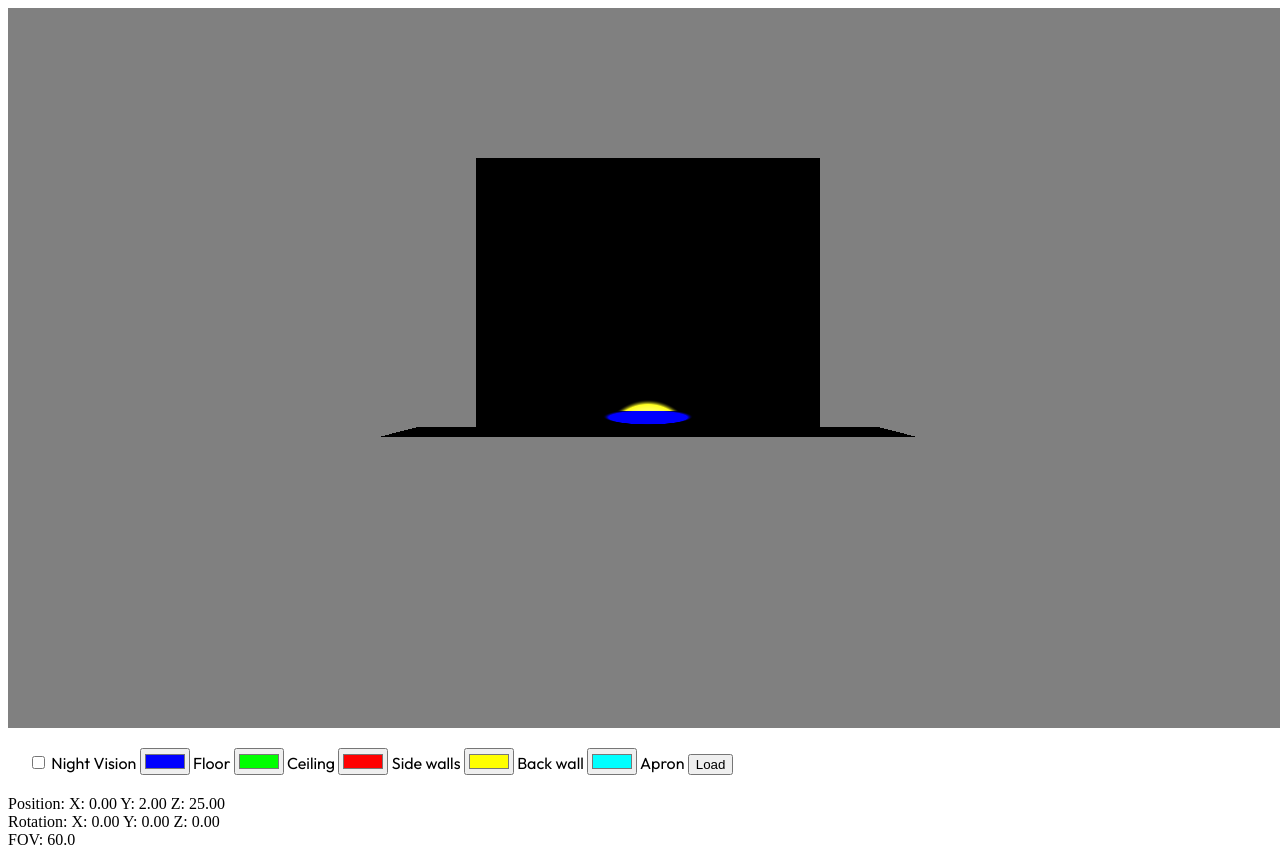
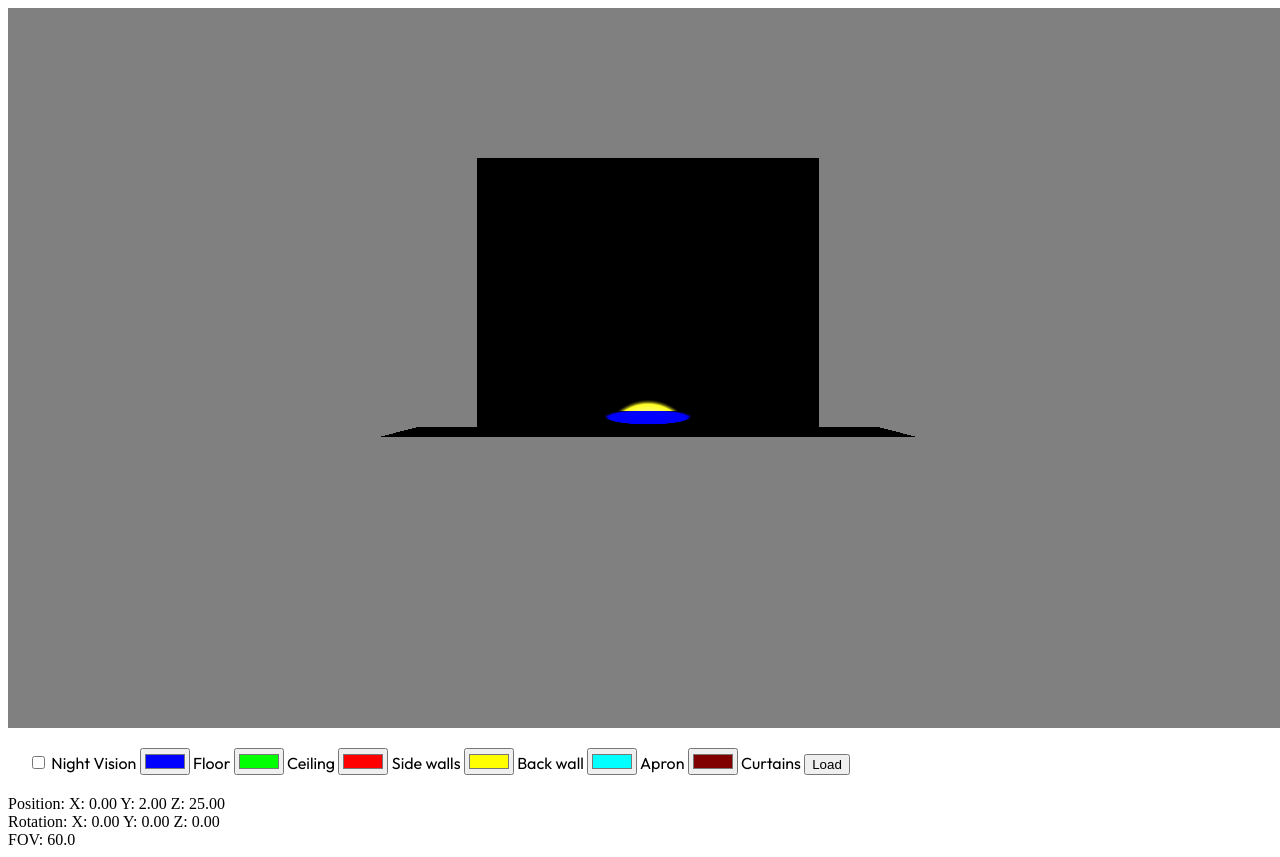
Before and after one commit to dericksonmark/stagery, a plain HTML site: page ext/app.html in a window 1280 px wide. Both pictures are taken after a click on the button "Load". Drawn offline with nearby package versions, Linux system fonts and the light colour scheme.

Commit message:
Implement curtain builder & render top front curtain

```diff
--- a/ext/app.html
+++ b/ext/app.html
@@ -6,8 +6,9 @@
     <meta name="viewport" content="width=device-width, initial-scale=1.0">
     <link rel="stylesheet" href="./css/app.css">
     <script src="https://cdn.jsdelivr.net/npm/three@0.135.0/build/three.min.js" integrity="sha256-vQtw4P6aOmzeRrza0ncPNvHHxAEDLDYA+Bt+nZAWFV4=" crossorigin="anonymous"></script>
+    <script src="./js/curtainbuilder.js"></script>
+    <script src="./js/lightbuilder.js"></script>
     <script src="./js/stagebuilder.js"></script>
-    <script src="./js/lightbuilder.js"></script>
     <script src="./js/webgl.js"></script>
     <script src="./js/compatibility.js"></script>
     <script defer src="./js/uimanager.js"></script>
@@ -30,6 +31,8 @@
         <label for="back">Back wall</label>
         <input type="color" id="apron" value="#00ffff">
         <label for="apron">Apron</label>
+        <input type="color" id="curtains" value="#800000">
+        <label for="curtains">Curtains</label>
 
         <button id="reset">Load</button>
 
--- /dev/null
+++ b/ext/js/curtainbuilder.js
@@ -0,0 +1,9 @@
+function curtainbuilder(xpos, ypos, zpos, width, height, nv, color) {
+    const face = new THREE.PlaneGeometry(width, height);
+    let material;
+    if (nv) material = new THREE.MeshBasicMaterial({color: color, side: THREE.DoubleSide});
+    else material = new THREE.MeshPhongMaterial({color: color, side: THREE.DoubleSide});
+    const plane = new THREE.Mesh(face, material);
+    plane.position.set(xpos, ypos, zpos);
+    return plane;
+}
--- a/ext/js/render.js
+++ b/ext/js/render.js
@@ -6,6 +6,7 @@ const floorColor = document.getElementById('floor');
 const ceilColor = document.getElementById('ceil');
 const sideColor = document.getElementById('side');
 const backColor = document.getElementById('back');
+const curtainColor = document.getElementById('curtains');
 
 // Effect inputs
 const nightVision = document.getElementById('fullbright');
@@ -46,7 +47,7 @@ function build() {
         scene.add( spotlight );
 
         const geometry = [];
-        for (const fig of stagebuilder(11.6, 7.9, 9.1, 3, 2)) {
+        for (const fig of stagebuilder(11.6, 7.8, 9.1, 3, 2)) {
             const face = new THREE.PlaneGeometry(fig[0], fig[1]);
             let material;
             if (nightVision.checked) material = new THREE.MeshBasicMaterial({color: fig[4], side: THREE.DoubleSide});
@@ -57,6 +58,8 @@ function build() {
             plane.position.set(fig[2][0], fig[2][1], fig[2][2]);
             plane.rotation.set(fig[3][0], fig[3][1], fig[3][2]);
         }
+
+        scene.add(curtainbuilder(0, 8, 3.9, 11.6, 2.2, nightVision.checked, curtainColor.value))
 
         camera.position.set(0, 2, 25);
 
```
